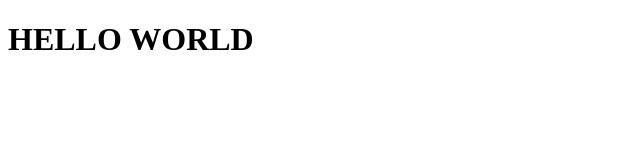
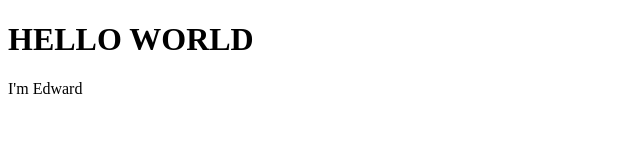
Before and after one commit to edward77927/test2, a plain HTML site: page index.html in a window 1280 px wide. Shown: the full height of the page, 0-640 px from the left. Drawn offline with Linux system fonts and the light colour scheme.

Commit message:
加入EDWARD

```diff
--- a/index.html
+++ b/index.html
@@ -10,6 +10,7 @@
 
 <body>
   <h1>HELLO WORLD</h1>
+  <p>I'm Edward</p>
 </body>
 
 </html>
```
